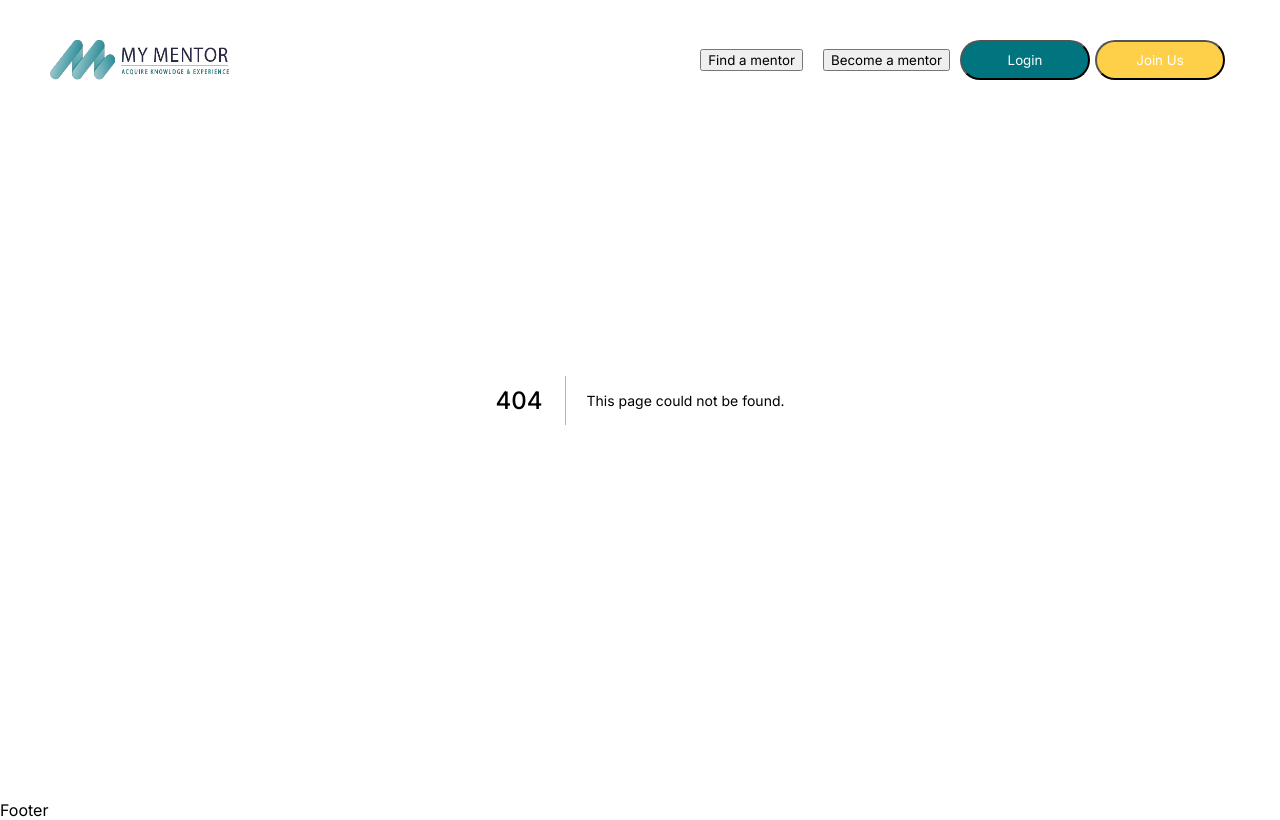
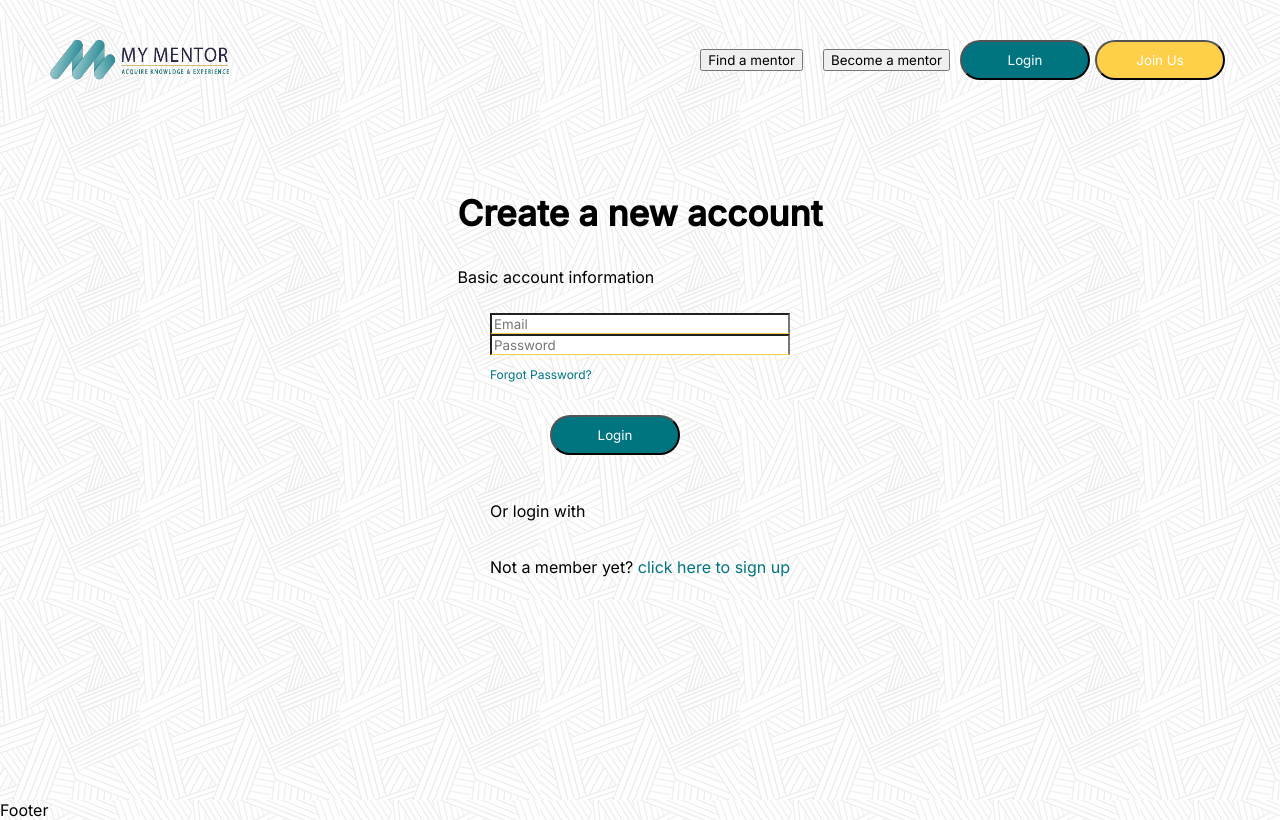
Before and after one commit to Tech-works-group/mymentor, a Next.js app: page /signup in a window 1280 px wide. Before the commit this address had no page. Built offline with nearby package versions, Linux system fonts and the light colour scheme.

Commit message:
signup page initial design

```diff
--- /dev/null
+++ b/pages/signup.js
@@ -0,0 +1,22 @@
+import React from 'react'
+
+const signup = () => {
+  return (
+    <div className="container">
+     <div className="page_title">
+    <h1>Create a new account</h1>
+    <p>Basic account information</p>
+    </div>
+    <form>
+        <input type="email" placeholder="Email"></input>
+        <input type="password" placeholder="Password"></input>
+        <a className="small_text" href="#">Forgot Password?</a>
+        <button className="vertical_margin button secondary_button">Login</button>
+        <p>Or login with</p>
+        <p>Not a member yet? <a className="signup_link" href="#">click here to sign up</a></p>
+    </form>
+</div>
+  )
+}
+
+export default signup
--- a/styles/globals.css
+++ b/styles/globals.css
@@ -31,6 +31,10 @@
   line-height: 40px;
   flex-direction: column;
   align-items: center;
+}
+
+.page_title h1{
+  font-size: 35px;
 }
 
 a,
```
